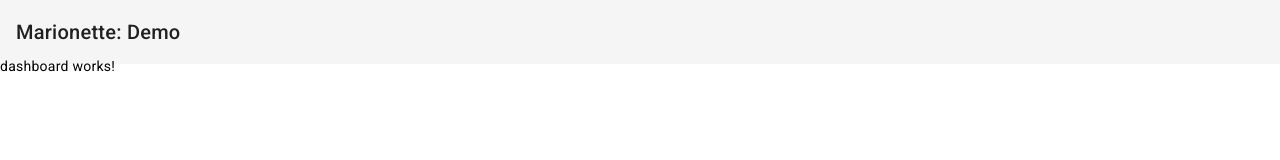
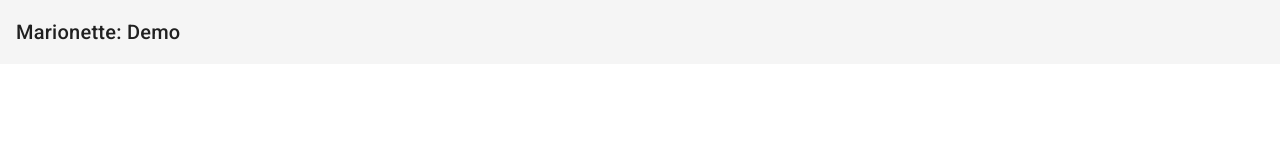
Before and after one commit to samantha-m/marionette-demo, an Angular app: page / in a window 1280 px wide. Shown: the top 160 px of the page. Built offline with nearby package versions, Linux system fonts and the light colour scheme.

Commit message:
dashboard layout

```diff
--- a/src/app/pages/dashboard/dashboard.component.css
+++ b/src/app/pages/dashboard/dashboard.component.css
@@ -0,0 +1,12 @@
+.horizontal-responsive {
+    display: flex;
+    flex-direction: row;
+}
+
+#app-wrapper {
+    height: 100%;
+}
+
+#viewer, #editor {
+    width: 50%;
+}
--- a/src/app/pages/dashboard/dashboard.component.html
+++ b/src/app/pages/dashboard/dashboard.component.html
@@ -1 +1,8 @@
-<p>dashboard works!</p>
+<main class="horizontal-responsive" id="app-wrapper">
+    <div id="viewer">
+
+    </div>
+    <div id="editor">
+
+    </div>
+</main>
```
